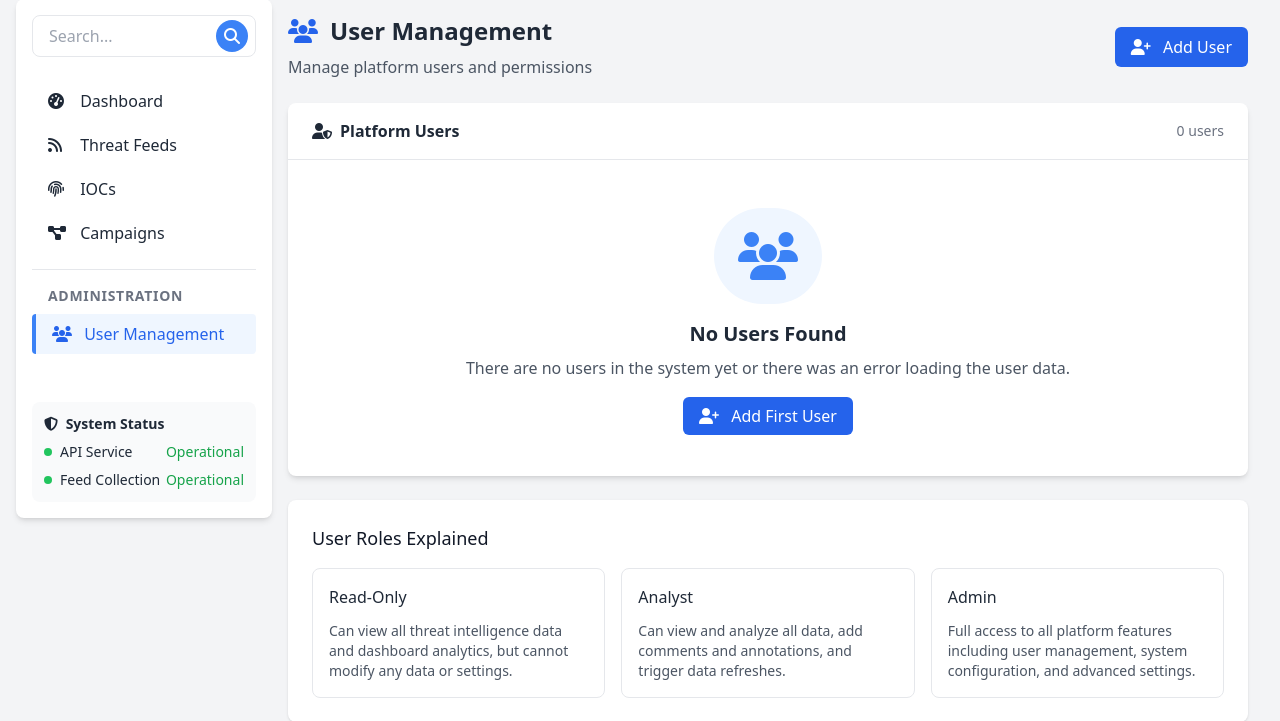
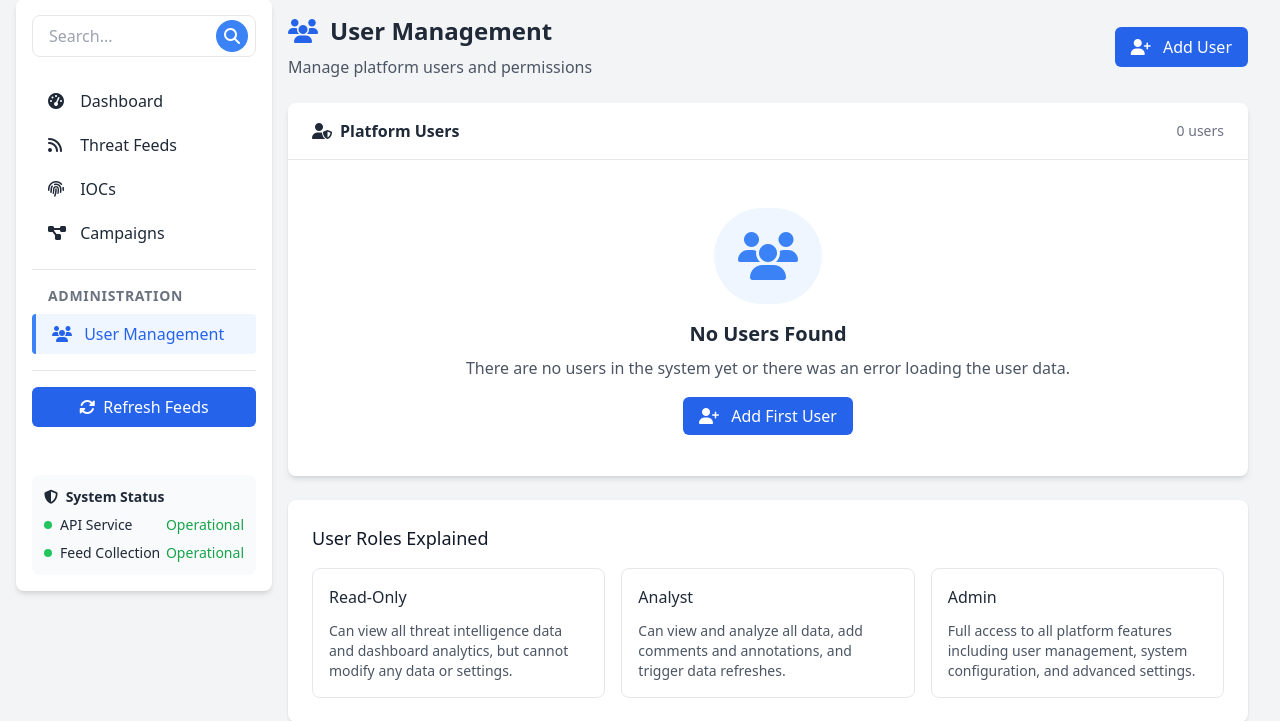
Before and after one commit to danishnizmi/CIPHER, a Flask app: page /users in a window 1280 px wide. Shown: the part 69-790 px from the top of the page. Run offline with Flask 3, Linux system fonts and the light colour scheme; the visitor is signed in with stand-in values (Sample User, id 1); some libraries are stand-ins or nearby versions.

Commit message:
Update base.html

```diff
--- a/templates/base.html
+++ b/templates/base.html
@@ -167,6 +167,13 @@
                 </div>
                 {% endif %}
 
+                <!-- Feed Refresh -->
+                <div class="border-t border-gray-200 my-4 pt-4">
+                    <a href="{{ url_for('refresh_feeds') }}" class="btn btn-primary w-full flex justify-center items-center">
+                        <i class="fas fa-sync-alt mr-2"></i> Refresh Feeds
+                    </a>
+                </div>
+
                 <!-- System Status -->
                 <div class="mt-auto pt-4">
                     <div class="bg-gray-50 rounded-lg p-3 mt-4">
```
